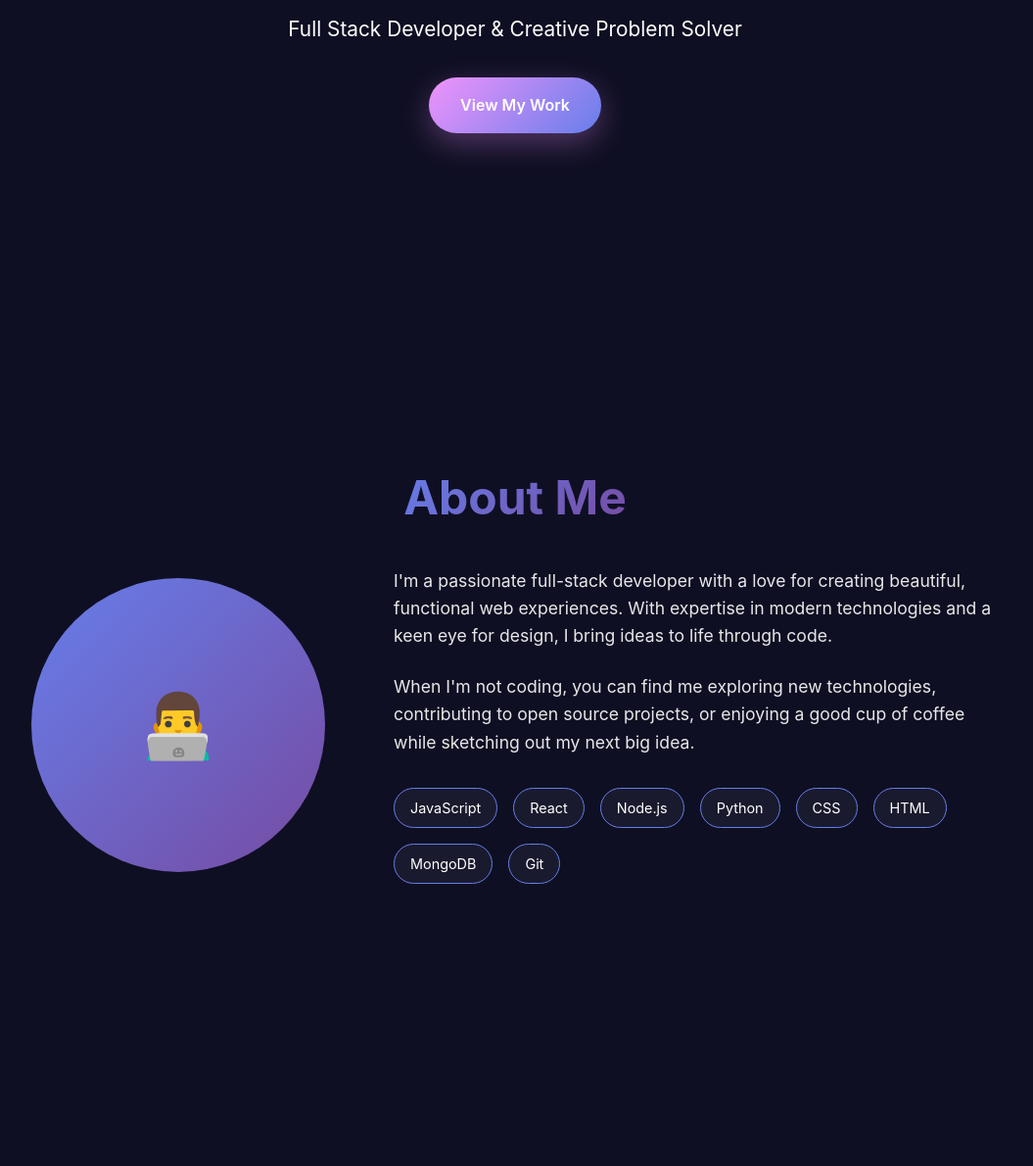
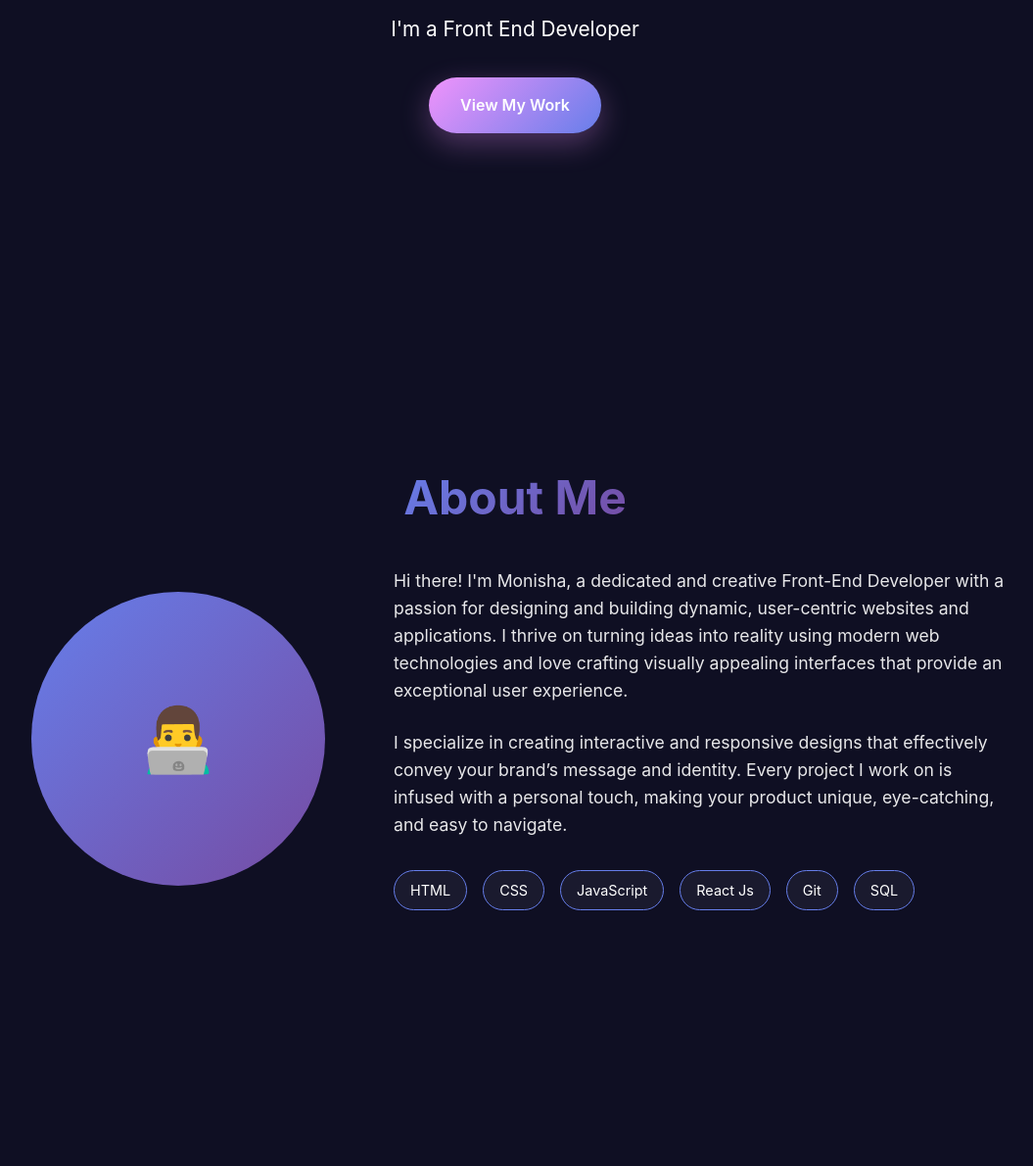
Before and after one commit to monisha0210/Portfolio-Site, a plain HTML site: page index.html in a window 1280 px wide. Shown: the part 410-1600 px from the top of the page at 98% size, without its empty margins (114-1169 px from the left). Drawn offline with Linux system fonts and the light colour scheme.

Commit message:
content-change

```diff
--- a/assets/css/style.css
+++ b/assets/css/style.css
@@ -317,7 +317,7 @@ section {
 }
 
 .contact-content {
-  max-width: 600px;
+  max-width: 400px;
   margin: 0 auto;
 }
 
--- a/assets/js/script.js
+++ b/assets/js/script.js
@@ -59,7 +59,7 @@ document.querySelectorAll('.project-card, .skill-tag').forEach(el => {
 });
 
 // Typing effect for hero text
-const heroText = "Full Stack Developer & Creative Problem Solver";
+const heroText = "I'm a Front End Developer";
 const heroP = document.querySelector('.hero-content p');
 let i = 0;
 
--- a/index.html
+++ b/index.html
@@ -32,7 +32,7 @@
     <section id="home" class="home">
         <div class="hero-content">
         <h1>Hi, I'm Monisha</h1>
-        <p>Full Stack Developer & Creative Problem Solver</p>
+        <p>I'm a Front End Developer</p>
         <a href="#projects" class="cta-button">View My Work</a>
         </div>
     </section>
@@ -45,17 +45,15 @@
             👨‍💻
         </div>
         <div class="about-text">
-            <p>I'm a passionate full-stack developer with a love for creating beautiful, functional web experiences. With expertise in modern technologies and a keen eye for design, I bring ideas to life through code.</p>
-            <p>When I'm not coding, you can find me exploring new technologies, contributing to open source projects, or enjoying a good cup of coffee while sketching out my next big idea.</p>
+            <p>Hi there! I'm Monisha, a dedicated and creative Front-End Developer with a passion for designing and building dynamic, user-centric websites and applications. I thrive on turning ideas into reality using modern web technologies and love crafting visually appealing interfaces that provide an exceptional user experience.</p>
+            <p>I specialize in creating interactive and responsive designs that effectively convey your brand’s message and identity. Every project I work on is infused with a personal touch, making your product unique, eye-catching, and easy to navigate.</p>
             <div class="skills">
-            <span class="skill-tag">JavaScript</span>
-            <span class="skill-tag">React</span>
-            <span class="skill-tag">Node.js</span>
-            <span class="skill-tag">Python</span>
-            <span class="skill-tag">CSS</span>
-            <span class="skill-tag">HTML</span>
-            <span class="skill-tag">MongoDB</span>
-            <span class="skill-tag">Git</span>
+                <span class="skill-tag">HTML</span>
+                <span class="skill-tag">CSS</span>
+                <span class="skill-tag">JavaScript</span>
+                <span class="skill-tag">React Js</span>
+                <span class="skill-tag">Git</span>
+                <span class="skill-tag">SQL</span>
             </div>
         </div>
         </div>
@@ -98,17 +96,14 @@
         <div class="contact-content">
         <p>I'm always interested in new opportunities and exciting projects. Let's connect and build something amazing together!</p>
         <div class="contact-links">
-            <a href="mailto:your.email@example.com" class="contact-link">
+            <a href="mailto:monisha.02.m@gmail.com" class="contact-link">
             <i class="fas fa-envelope"></i> Email
             </a>
-            <a href="https://linkedin.com/in/yourprofile" class="contact-link">
+            <a href="https://www.linkedin.com/in/monisha02/" class="contact-link">
             <i class="fab fa-linkedin"></i> LinkedIn
             </a>
-            <a href="https://github.com/yourusername" class="contact-link">
+            <a href="https://github.com/monisha0210" class="contact-link">
             <i class="fab fa-github"></i> GitHub
-            </a>
-            <a href="https://twitter.com/yourusername" class="contact-link">
-            <i class="fab fa-twitter"></i> Twitter
             </a>
         </div>
         </div>
```
